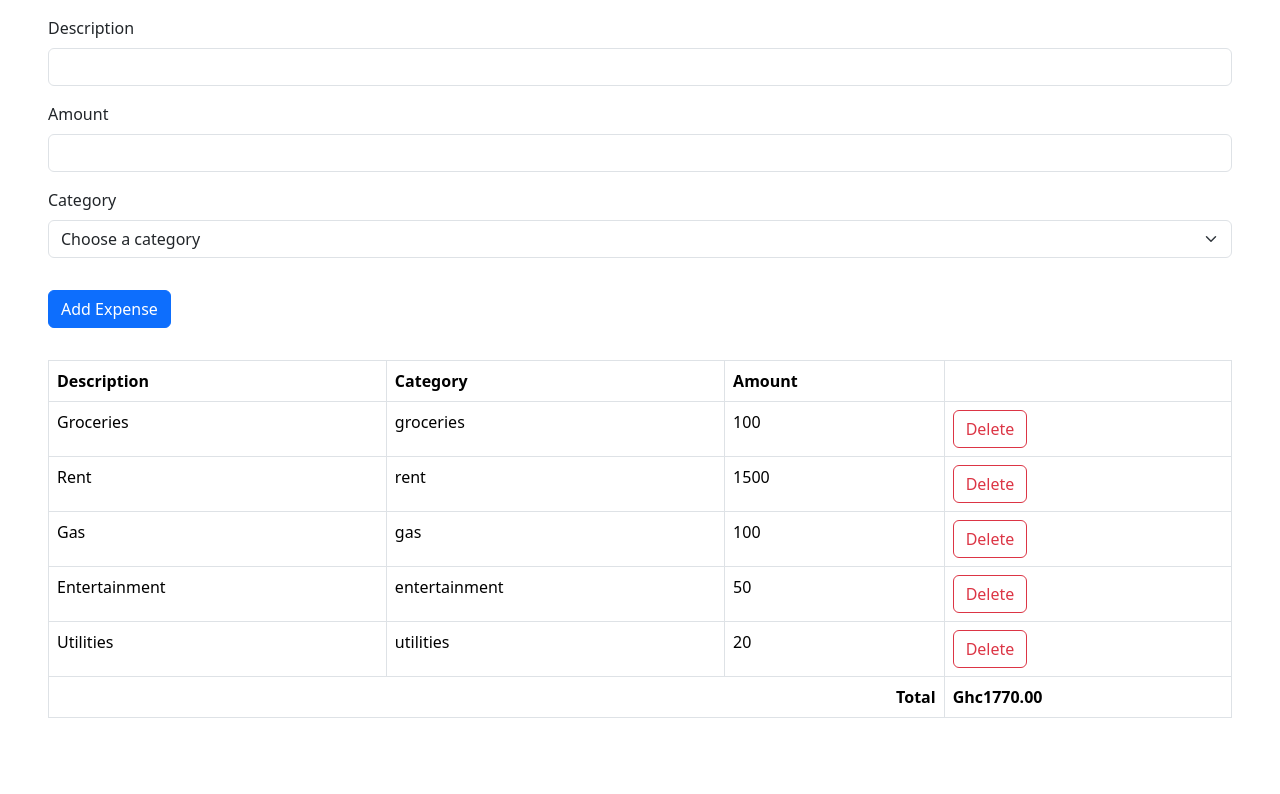
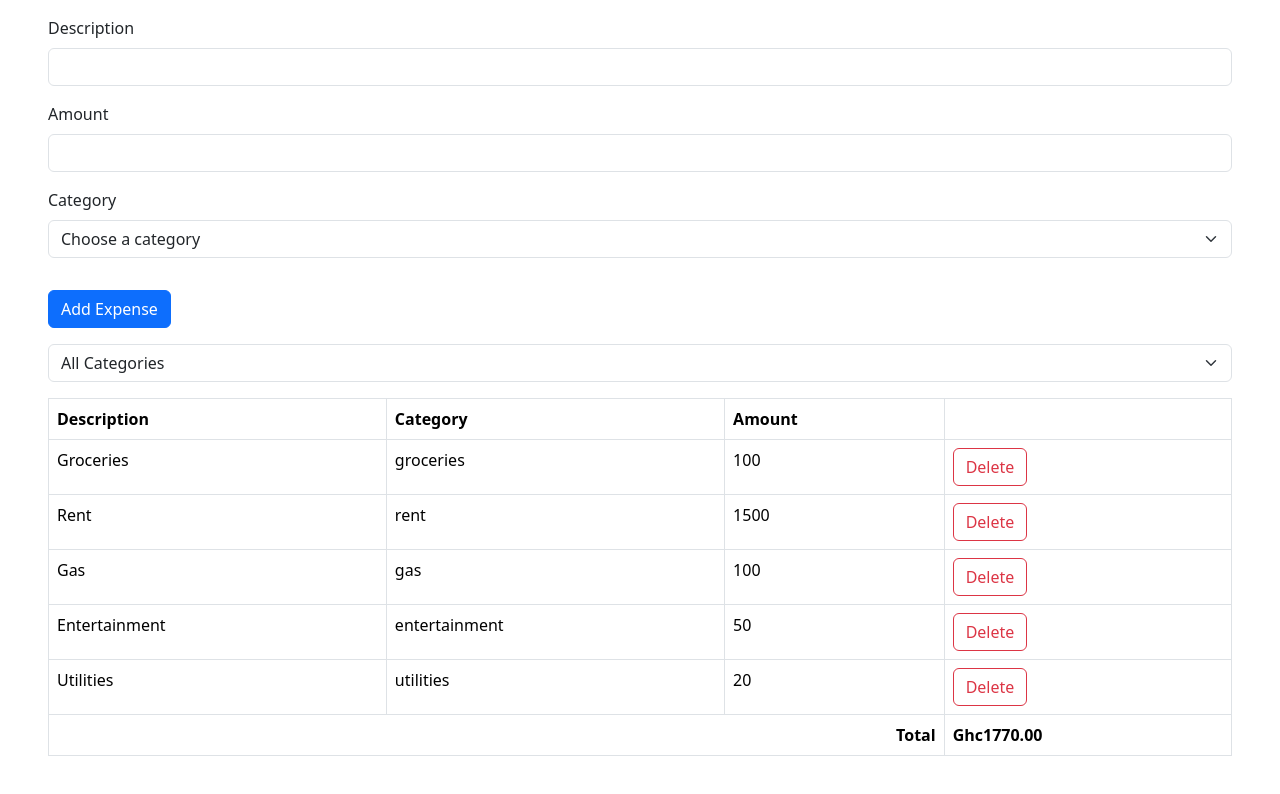
Before and after one commit to KojoFocus/Expense, a React (Vite) app: page / in a window 1280 px wide. Shown: the top 794 px of the page. Built offline with nearby package versions, Linux system fonts and the light colour scheme.

Commit message:
added the filter functionality to the app.tsx

```diff
--- a/src/App.tsx
+++ b/src/App.tsx
@@ -1,28 +1,44 @@
 import { useState } from "react";
 import ExpenseForm from "./components/ExpenseForm";
 import ExpenseList from "./components/ExpenseList";
+import ExpenseFilter from "./components/ExpenseFilter";
 
 const App = () => {
+  const [selectedCategory, setSelectedCategory] = useState("");
+
+  // Initialize the list of expenses with some sample data
   const [expenses, setExpenses] = useState([
     { id: 1, description: "Groceries", amount: 100, category: "groceries" },
     { id: 2, description: "Rent", amount: 1500, category: "rent" },
     { id: 3, description: "Gas", amount: 100, category: "gas" },
-    { id: 4, description: "Entertainment", amount: 50, category: "entertainment" },
+    {
+      id: 4,
+      description: "Entertainment",
+      amount: 50,
+      category: "entertainment",
+    },
     { id: 5, description: "Utilities", amount: 20, category: "utilities" },
   ]);
 
   // Handle deleting an expense by its id
   const handleDelete = (id: number) => {
-    console.log("Deleting expense with id:", id);
-    setExpenses((prevExpenses) => prevExpenses.filter((expense) => expense.id !== id));
+    setExpenses((prevExpenses) =>
+      prevExpenses.filter((expense) => expense.id !== id)
+    );
   };
 
+  const visibleExpenses = selectedCategory
+    ? expenses.filter((expense) => expense.category === selectedCategory)
+    : expenses;
   return (
     <div>
       <ExpenseForm />
+      <ExpenseFilter
+        onSelectCategory={(category) => setSelectedCategory(category)}
+      />
       <ExpenseList
-        onDelete={handleDelete}  // Pass the delete handler function
-        expenses={expenses}      // Pass the current list of expenses
+        onDelete={handleDelete} // Pass the delete handler function
+        expenses={visibleExpenses} // Pass the current list of expenses
       />
     </div>
   );
--- /dev/null
+++ b/src/components/ExpenseFilter.tsx
@@ -0,0 +1,18 @@
+interface Props{
+    onSelectCategory: (category: string)=>void;
+}
+
+const ExpenseFilter = ({onSelectCategory}: Props) => {
+  return (
+    <div className="px-5">
+    <select className="form-select" onChange={(event)=>onSelectCategory(event.target.value)} >
+        <option value="">All Categories</option>
+        <option value="groceries">Groceries</option>
+        <option value="utilities">Utilities</option>
+        <option value="entertainment">Entertainment</option>
+    </select>
+    </div>
+  )
+}
+
+export default ExpenseFilter
```
